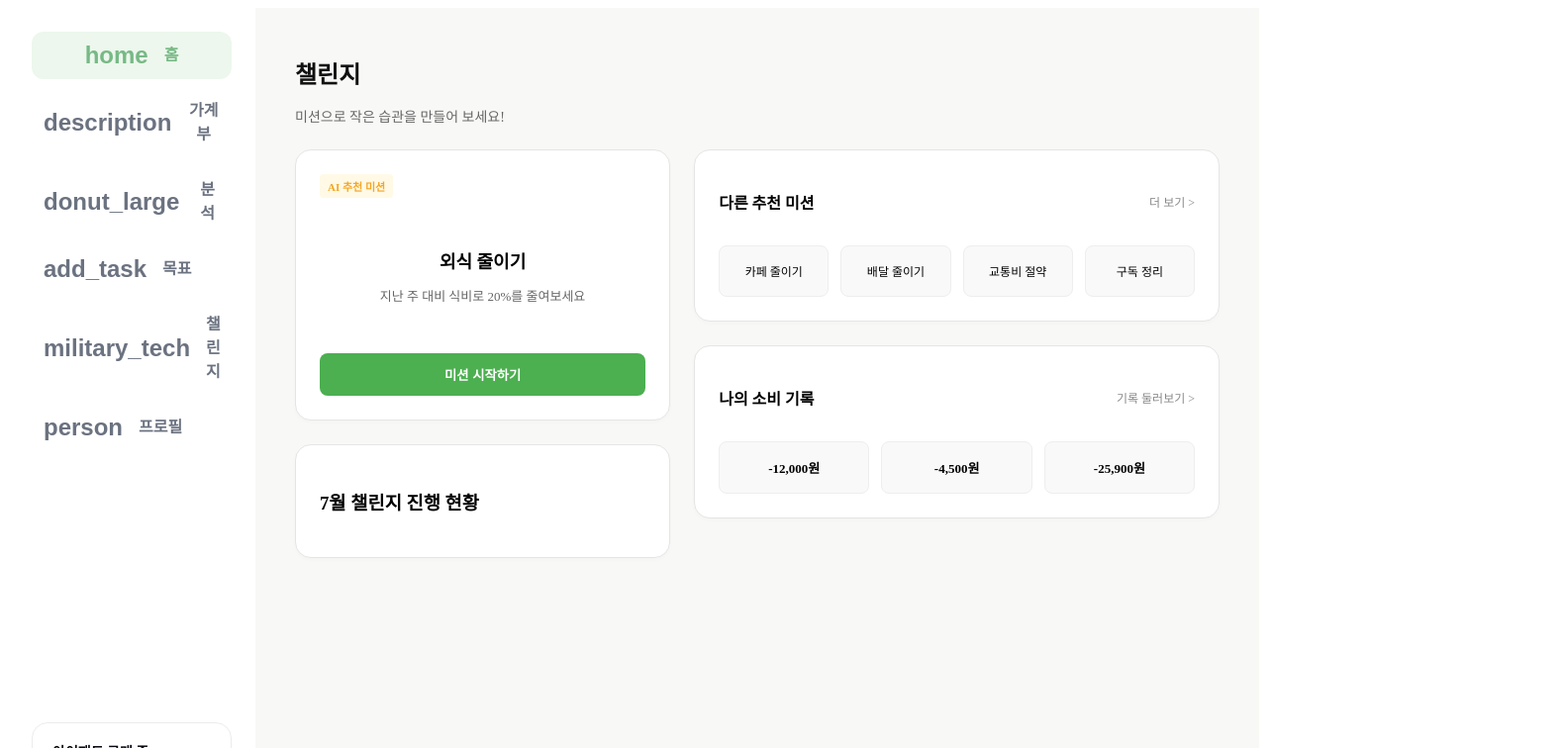
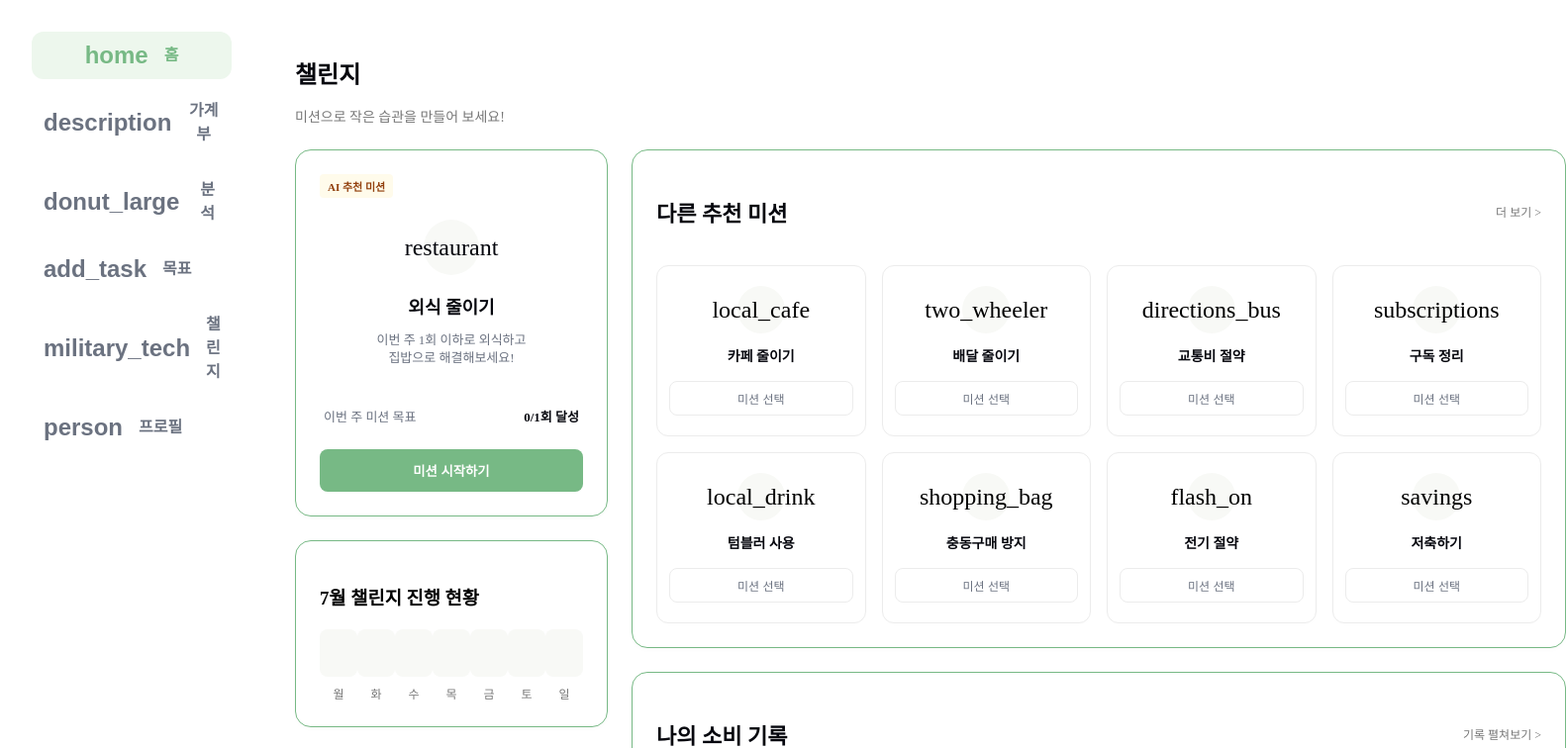
Before and after one commit to hgkang2/est_13_final_project, a Next.js app: page /sub-challenge/Challenge in a window 1280 px wide. Shown: the top 756 px of the page at 99% size, 1582 px wide, since content can reach past the window. Built offline with nearby package versions, Linux system fonts and the light colour scheme.

Commit message:
기본 ui 제작

```diff
--- a/src/pages/sub-challenge/Challenge.jsx
+++ b/src/pages/sub-challenge/Challenge.jsx
@@ -27,17 +27,40 @@ export default function Challenge() {
                 <section className={styles.card}>
                   <div className={styles.aiBadge}>AI 추천 미션</div>
                   <div className={styles.missionContent}>
-                    <div className={styles.missionIcon}></div>
+                    {/* 우측 카드와 동일한 원형 아이콘 스타일 클래스 적용 */}
+                    <div className={styles.missionCardIcon}>
+                      <span className="material-icons">restaurant</span>
+                    </div>
                     <h3>외식 줄이기</h3>
-                    <p>지난 주 대비 식비로 20%를 줄여보세요</p>
+                    <p>
+                      이번 주 1회 이하로 외식하고
+                      <br />
+                      집밥으로 해결해보세요!
+                    </p>
                   </div>
+
+                  <div className={styles.missionGoalRow}>
+                    <span className={styles.goalLabel}>이번 주 미션 목표</span>
+                    <span className={styles.goalStatus}>0/1회 달성</span>
+                  </div>
+
                   <button className={styles.actionBtn}>미션 시작하기</button>
                 </section>
 
                 {/* 7월 챌린지 진행 현황 카드 */}
                 <section className={styles.card}>
                   <h3>7월 챌린지 진행 현황</h3>
-                  <div className={styles.statusBox}></div>
+                  <div className={styles.statusBox}>
+                    {/* 요일별 진행 상황 그리드/flex 영역 */}
+                    {["월", "화", "수", "목", "금", "토", "일"].map(
+                      (day, index) => (
+                        <div key={index} className={styles.dayItem}>
+                          <div className={styles.dayBox}></div>
+                          <span className={styles.dayLabel}>{day}</span>
+                        </div>
+                      ),
+                    )}
+                  </div>
                 </section>
               </div>
 
@@ -50,11 +73,103 @@ export default function Challenge() {
                     <span className={styles.moreText}>더 보기 &gt;</span>
                   </div>
                   <div className={styles.missionGrid}>
-                    {/* 미션 아이템 반복 영역 (예시 4개) */}
-                    <div className={styles.missionItem}>카페 줄이기</div>
-                    <div className={styles.missionItem}>배달 줄이기</div>
-                    <div className={styles.missionItem}>교통비 절약</div>
-                    <div className={styles.missionItem}>구독 정리</div>
+                    {/* 미션 아이템 1 */}
+                    <div className={styles.missionItemCard}>
+                      <div className={styles.missionCardIcon}>
+                        <span className="material-icons">local_cafe</span>
+                      </div>
+                      <span className={styles.missionCardTitle}>
+                        카페 줄이기
+                      </span>
+                      <button className={styles.missionCardBtn}>
+                        미션 선택
+                      </button>
+                    </div>
+
+                    {/* 미션 아이템 2 */}
+                    <div className={styles.missionItemCard}>
+                      <div className={styles.missionCardIcon}>
+                        <span className="material-icons">two_wheeler</span>
+                      </div>
+                      <span className={styles.missionCardTitle}>
+                        배달 줄이기
+                      </span>
+                      <button className={styles.missionCardBtn}>
+                        미션 선택
+                      </button>
+                    </div>
+
+                    {/* 미션 아이템 3 */}
+                    <div className={styles.missionItemCard}>
+                      <div className={styles.missionCardIcon}>
+                        <span className="material-icons">directions_bus</span>
+                      </div>
+                      <span className={styles.missionCardTitle}>
+                        교통비 절약
+                      </span>
+                      <button className={styles.missionCardBtn}>
+                        미션 선택
+                      </button>
+                    </div>
+
+                    {/* 미션 아이템 4 */}
+                    <div className={styles.missionItemCard}>
+                      <div className={styles.missionCardIcon}>
+                        <span className="material-icons">subscriptions</span>
+                      </div>
+                      <span className={styles.missionCardTitle}>구독 정리</span>
+                      <button className={styles.missionCardBtn}>
+                        미션 선택
+                      </button>
+                    </div>
+
+                    {/* 미션 아이템 5 */}
+                    <div className={styles.missionItemCard}>
+                      <div className={styles.missionCardIcon}>
+                        <span className="material-icons">local_drink</span>
+                      </div>
+                      <span className={styles.missionCardTitle}>
+                        텀블러 사용
+                      </span>
+                      <button className={styles.missionCardBtn}>
+                        미션 선택
+                      </button>
+                    </div>
+
+                    {/* 미션 아이템 6 */}
+                    <div className={styles.missionItemCard}>
+                      <div className={styles.missionCardIcon}>
+                        <span className="material-icons">shopping_bag</span>
+                      </div>
+                      <span className={styles.missionCardTitle}>
+                        충동구매 방지
+                      </span>
+                      <button className={styles.missionCardBtn}>
+                        미션 선택
+                      </button>
+                    </div>
+
+                    {/* 미션 아이템 7 */}
+                    <div className={styles.missionItemCard}>
+                      <div className={styles.missionCardIcon}>
+                        <span className="material-icons">flash_on</span>
+                      </div>
+                      <span className={styles.missionCardTitle}>전기 절약</span>
+                      <button className={styles.missionCardBtn}>
+                        미션 선택
+                      </button>
+                    </div>
+
+                    {/* 미션 아이템 8 */}
+                    <div className={styles.missionItemCard}>
+                      <div className={styles.missionCardIcon}>
+                        <span className="material-icons">savings</span>
+                      </div>
+                      <span className={styles.missionCardTitle}>저축하기</span>
+                      <button className={styles.missionCardBtn}>
+                        미션 선택
+                      </button>
+                    </div>
                   </div>
                 </section>
 
@@ -62,13 +177,25 @@ export default function Challenge() {
                 <section className={styles.card}>
                   <div className={styles.cardHeader}>
                     <h3>나의 소비 기록</h3>
-                    <span className={styles.moreText}>기록 둘러보기 &gt;</span>
+                    <span className={styles.moreText}>기록 펼쳐보기 &gt;</span>
                   </div>
                   <div className={styles.historyList}>
-                    {/* 소비 기록 아이템 영역 */}
-                    <div className={styles.historyItem}>-12,000원</div>
-                    <div className={styles.historyItem}>-4,500원</div>
-                    <div className={styles.historyItem}>-25,900원</div>
+                    {/* 이미지의 5개 카드 구조 반영 */}
+                    {[...Array(5)].map((_, index) => (
+                      <div key={index} className={styles.historyItemCard}>
+                        <div className={styles.historyDate}>8/04 (화)</div>
+                        <div className={styles.historyAmount}>--원</div>
+                        <div className={styles.historyCharacterBox}>
+                          {/* 캐릭터 일러스트 영역 (이미지 경로 또는 아이콘으로 대체 가능) */}
+                          <div className={styles.characterPlaceholder}></div>
+                        </div>
+                        <div className={styles.historyMessage}>
+                          오늘도 실천이
+                          <br />
+                          기대돼요!
+                        </div>
+                      </div>
+                    ))}
                   </div>
                 </section>
               </div>
--- a/src/pages/sub-challenge/Challenge.module.scss
+++ b/src/pages/sub-challenge/Challenge.module.scss
@@ -1,3 +1,9 @@
+/* ========================================
+   Breakpoints (디자인 토큰 연동)
+======================================== */
+$breakpoint-tablet: 768px;
+$breakpoint-mobile: 390px;
+
 .pageLayout {
   display: flex;
   width: 100%;
@@ -7,7 +13,7 @@
 .main {
   flex: 1;
   min-width: 0;
-  background-color: var(--color-dark-white);
+  background-color: var(--color-white);
   padding: 32px 40px;
 }
 
@@ -16,13 +22,13 @@
 
   .title {
     font-size: 24px;
-    font-weight: 700;
-    color: #111;
+    font-weight: var(--font-weight-bold);
+    color: var(--color-text);
   }
 
   .subtitle {
-    font-size: 14px;
-    color: #666;
+    font-size: var(--caption-size);
+    color: var(--color-light-gray);
     margin-top: 4px;
   }
 }
@@ -41,12 +47,12 @@
   gap: 24px;
 }
 
-/* 공통 카드 스타일 */
+/* 공통 카드 스타일 (테두리 색상 #77b985 적용) */
 .card {
-  background: #ffffff;
+  background: var(--color-white);
   border-radius: 16px;
   padding: 24px;
-  border: 1px solid #e5e5e5;
+  border: 1px solid var(--color-point); /* --color-border-gray 에서 --color-point (#77b985)로 변경 */
   box-shadow: 0 2px 4px rgba(0, 0, 0, 0.02);
 
   .cardHeader {
@@ -56,13 +62,14 @@
     margin-bottom: 16px;
 
     h3 {
-      font-size: 16px;
-      font-weight: 600;
+      font-size: var(--card-head-size);
+      font-weight: var(--font-weight-semibold);
+      color: var(--color-text);
     }
 
     .moreText {
-      font-size: 12px;
-      color: #888;
+      font-size: var(--body-s-size);
+      color: var(--color-light-gray);
       cursor: pointer;
     }
   }
@@ -71,10 +78,10 @@
 /* AI 추천 미션 내부 세부 스타일 */
 .aiBadge {
   display: inline-block;
-  background-color: #fff9e6;
-  color: #f5a623;
-  font-size: 11px;
-  font-weight: 600;
+  background-color: var(--color-warning-background);
+  color: var(--color-warning-text);
+  font-size: var(--table-category-nonpc-size);
+  font-weight: var(--font-weight-semibold);
   padding: 4px 8px;
   border-radius: 4px;
   margin-bottom: 12px;
@@ -82,71 +89,155 @@
 
 .missionContent {
   text-align: center;
-  padding: 20px 0;
+  padding: 10px 0;
 
-  .missionIcon {
-    font-size: 32px;
-    margin-bottom: 8px;
+  .missionCardIcon {
+    width: 56px;
+    height: 56px;
+    background-color: var(--color-dark-white);
+    border-radius: 50%;
+    display: flex;
+    align-items: center;
+    justify-content: center;
+    margin: 0 auto 12px auto;
+
+    span {
+      font-size: var(--icon-l-size);
+      color: var(--color-text);
+    }
   }
 
   h3 {
-    font-size: 18px;
-    font-weight: 700;
+    font-size: var(--card-label-size);
+    font-weight: var(--font-weight-bold);
+    color: var(--color-text);
     margin-bottom: 6px;
   }
 
   p {
     font-size: 13px;
-    color: #666;
+    color: var(--color-gray);
+    line-height: 1.4;
+  }
+}
+
+/* 목표 달성 텍스트 행 스타일 */
+.missionGoalRow {
+  display: flex;
+  justify-content: space-between;
+  align-items: center;
+  font-size: 13px;
+  margin: 16px 0;
+  padding: 0 4px;
+
+  .goalLabel {
+    color: var(--color-gray);
+  }
+
+  .goalStatus {
+    font-weight: var(--font-weight-semibold);
+    color: var(--color-text);
   }
 }
 
 .actionBtn {
   width: 100%;
-  background-color: #4caf50;
-  color: white;
+  background-color: var(--color-point);
+  color: var(--color-white);
   border: none;
   padding: 12px;
   border-radius: 8px;
-  font-weight: 600;
+  font-weight: var(--font-weight-semibold);
   cursor: pointer;
-  margin-top: 16px;
+  margin-top: 8px;
 }
 
-/* 미션 리스트 및 아이템 임시 그리드 */
+/* 7월 챌린지 진행 현황 요일별 스타일 추가 */
+.statusBox {
+  display: flex;
+  justify-content: space-between;
+  align-items: center;
+  margin-top: 20px;
+
+  .dayItem {
+    display: flex;
+    flex-direction: column;
+    align-items: center;
+    gap: 8px;
+
+    .dayBox {
+      width: 38px;
+      height: 48px;
+      background-color: var(--color-dark-white);
+      border-radius: 8px;
+    }
+
+    .dayLabel {
+      font-size: var(--body-s-size);
+      color: var(--color-light-gray);
+      font-weight: var(--font-weight-medium);
+    }
+  }
+}
+
+/* 미션 리스트 및 아이템 그리드 */
 .missionGrid {
   display: grid;
   grid-template-columns: repeat(4, 1fr);
-  gap: 12px;
+  gap: 16px;
 
-  .missionItem {
-    background: #f9f9f9;
-    padding: 16px 8px;
+  .missionItemCard {
+    background: var(--color-white);
+    border: 1px solid var(--color-border-gray);
+    border-radius: 12px;
+    padding: 20px 12px;
+    display: flex;
+    flex-direction: column;
+    align-items: center;
+    justify-content: space-between;
     text-align: center;
-    border-radius: 8px;
-    font-size: 12px;
-    border: 1px solid #eee;
+    box-shadow: 0 1px 3px rgba(0, 0, 0, 0.01);
+
+    .missionCardIcon {
+      width: 48px;
+      height: 48px;
+      background-color: var(--color-dark-white);
+      border-radius: 50%;
+      display: flex;
+      align-items: center;
+      justify-content: center;
+      font-size: var(--icon-l-size);
+      margin-bottom: 12px;
+    }
+
+    .missionCardTitle {
+      font-size: var(--body-m-minus-size);
+      font-weight: var(--font-weight-semibold);
+      color: var(--color-text);
+      margin-bottom: 16px;
+    }
+
+    .missionCardBtn {
+      width: 100%;
+      background-color: var(--color-white);
+      color: var(--color-gray);
+      border: 1px solid var(--color-border-gray);
+      padding: 8px 0;
+      border-radius: 8px;
+      font-size: var(--body-s-size);
+      font-weight: var(--font-weight-medium);
+      cursor: pointer;
+      transition: background-color 0.2s;
+
+      &:hover {
+        background-color: var(--color-dark-white);
+      }
+    }
   }
 }
 
-.historyList {
-  display: flex;
-  gap: 12px;
-
-  .historyItem {
-    background: #f9f9f9;
-    padding: 16px;
-    border-radius: 8px;
-    font-size: 13px;
-    font-weight: 600;
-    border: 1px solid #eee;
-    flex: 1;
-    text-align: center;
-  }
-}
-
-/* 반응형 설정 (모바일/태블릿) */
-@media (max-width: 1024px) {
+/* 반응형 설정 */
+@media (max-width: #{$breakpoint-tablet}) {
   .pageLayout {
     display: block;
   }
@@ -163,3 +254,63 @@
     grid-template-columns: repeat(2, 1fr);
   }
 }
+
+/* ==========================
+   나의 소비 기록 카드 스타일
+   ========================== */
+.historyList {
+  display: flex;
+  gap: 16px;
+  overflow-x: auto;
+  padding-bottom: 4px;
+
+  .historyItemCard {
+    flex: 1;
+    min-width: 140px;
+    background: var(--color-white);
+    border: 1px solid var(--color-border-gray);
+    border-radius: 12px;
+    padding: 16px 12px;
+    display: flex;
+    flex-direction: column;
+    align-items: center;
+    text-align: center;
+
+    .historyDate {
+      font-size: var(--table-category-nonpc-size);
+      color: var(--color-light-gray);
+      margin-bottom: 4px;
+    }
+
+    .historyAmount {
+      font-size: var(--body-m-minus-size);
+      font-weight: var(--font-weight-bold);
+      color: var(--color-type-income);
+      margin-bottom: 12px;
+    }
+
+    .historyCharacterBox {
+      width: 100%;
+      aspect-ratio: 1 / 1;
+      background-color: var(--color-dark-white);
+      border-radius: 12px;
+      margin-bottom: 12px;
+      display: flex;
+      align-items: center;
+      justify-content: center;
+      overflow: hidden;
+
+      .characterPlaceholder {
+        width: 100%;
+        height: 100%;
+        background: url("/path-to-character-image.png") center/cover no-repeat;
+      }
+    }
+
+    .historyMessage {
+      font-size: var(--table-category-nonpc-size);
+      color: var(--color-gray);
+      line-height: 1.3;
+    }
+  }
+}
```
